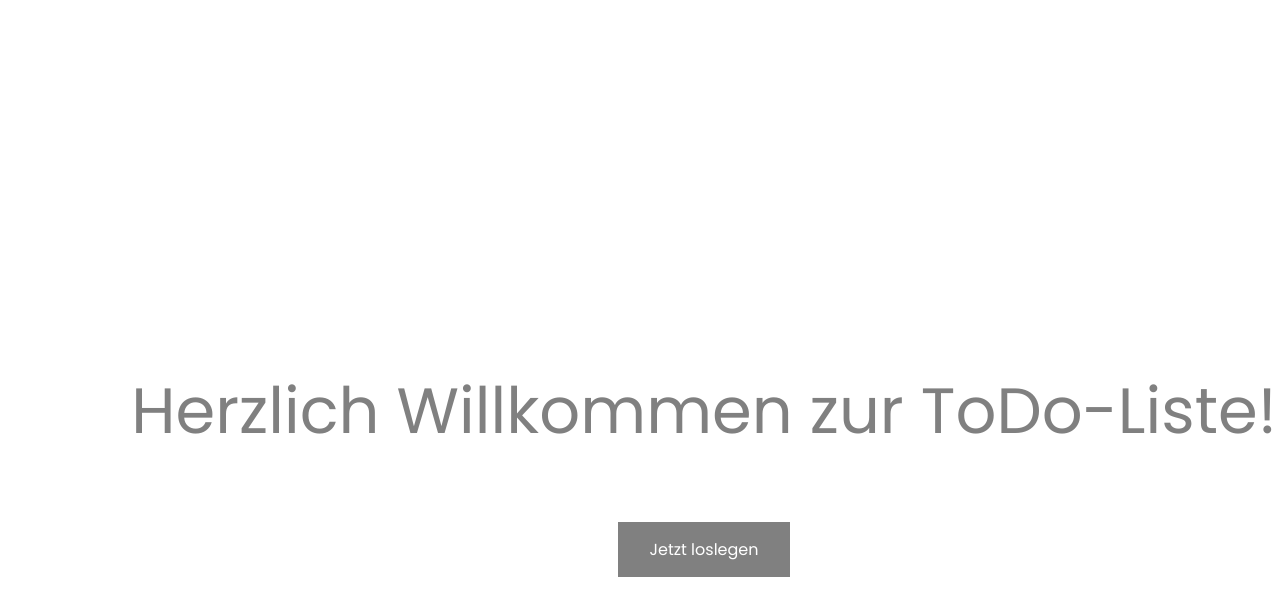
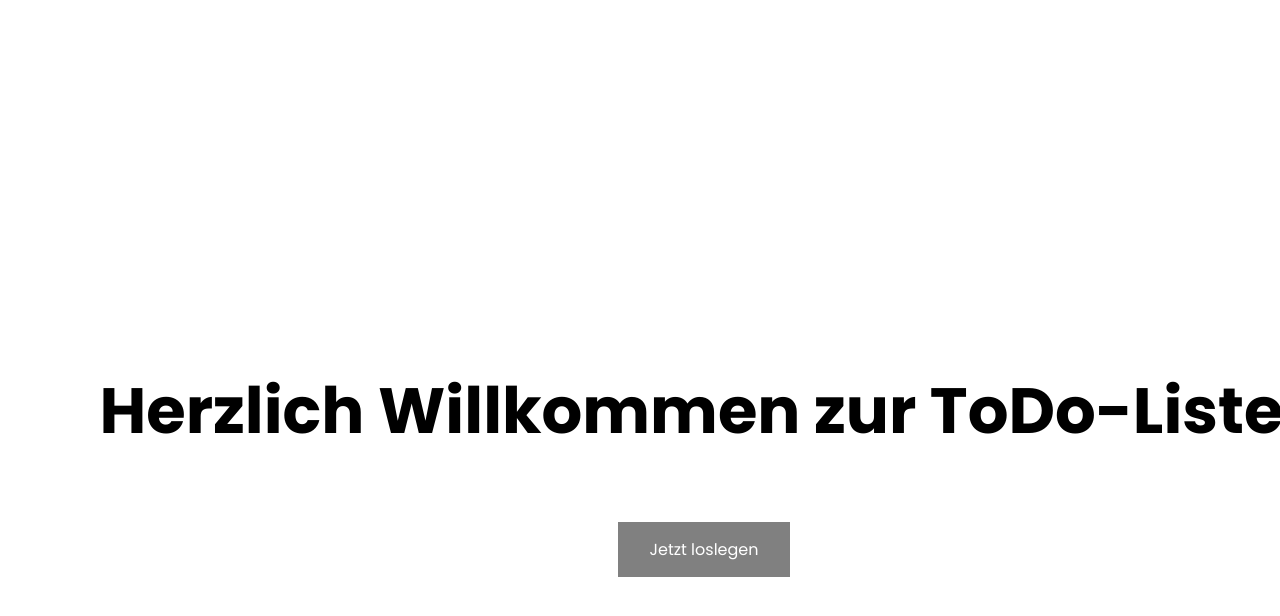
Before and after one commit to BADAKAA/dhbw-todo, a React (Create React App) app: page / in a window 1280 px wide. In both pictures the pointer is over the element "Herzlich Willkommen zur ToDo-Liste!". Shown: the top 616 px of the page. Built offline with nearby package versions, Linux system fonts and the light colour scheme.

Commit message:
Push CSS Effekte

```diff
--- a/src/components/welcomeScreen/welcomeScreenComponent.scss
+++ b/src/components/welcomeScreen/welcomeScreenComponent.scss
@@ -5,12 +5,18 @@
     height: 100%;
     background-color: white;
     color: grey;
+    padding-right: -200;
 }
 
 #welcomeFont{
     margin-top: 25%;
     font-size: 4rem;
+    font-weight: bold;
 }
+#welcomeFont:hover{
+    color: black;
+}
+
 
 #welcomeButton{
     background-color: grey;
@@ -23,3 +29,7 @@
     font-size: 16px;
     cursor: pointer;
 }
+
+#welcomeButton:hover{
+    background-color: black;
+}
```
